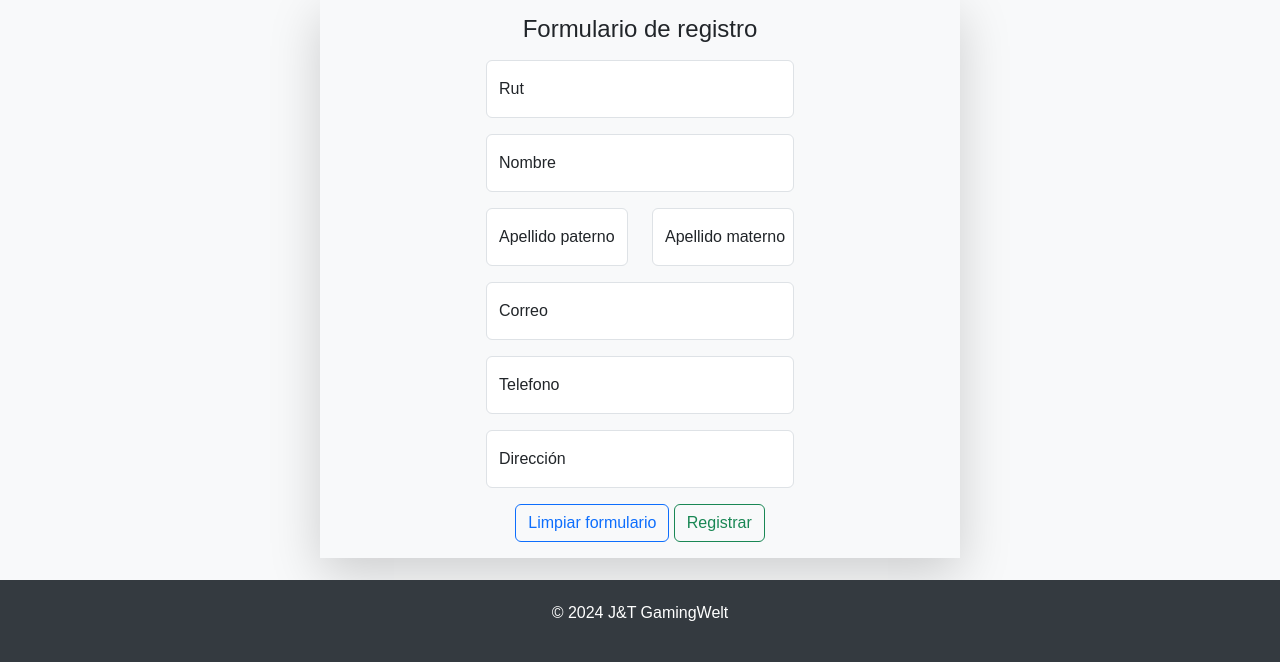
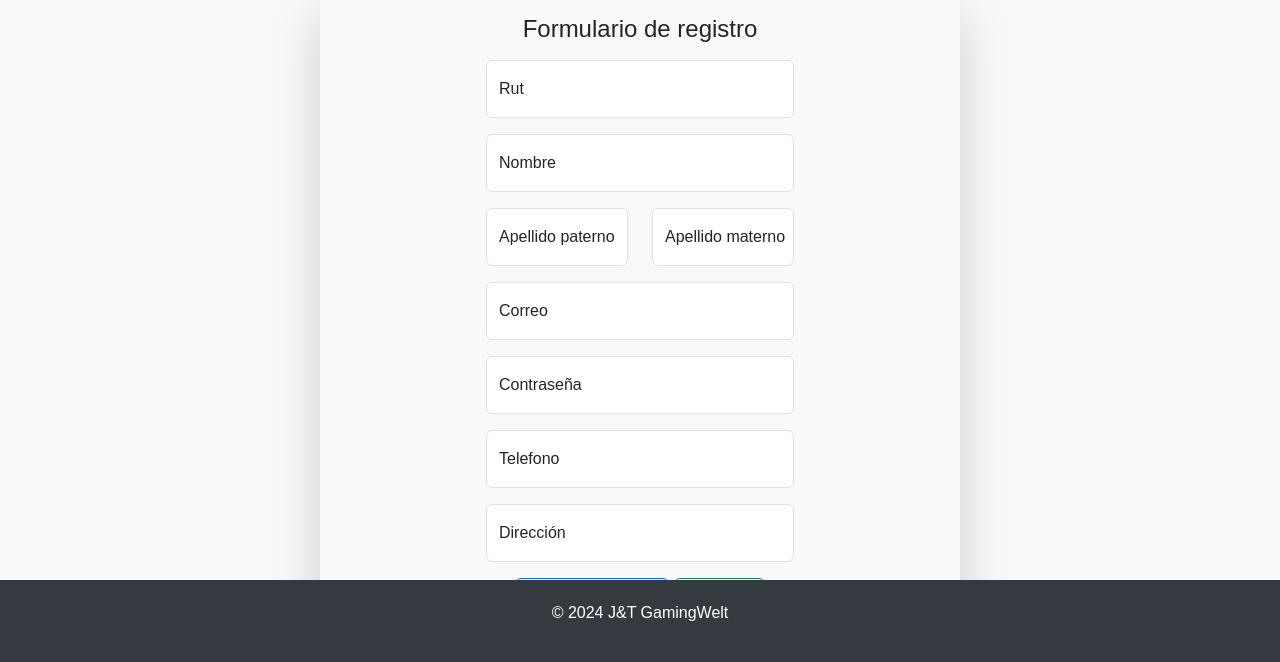
Before and after one commit to BooZhark/Programacion-web-v2, a Django app: page /registro in a window 1280 px wide. Shown: the part 138-800 px from the top of the page. Run offline with Django 5.2, Linux system fonts and the light colour scheme; some libraries are stand-ins or nearby versions.

Commit message:
Registro funciona con la bd

```diff
--- a/Django/JyT/forms.py
+++ b/Django/JyT/forms.py
@@ -6,4 +6,4 @@ from django.forms import ModelForm
 class UsuarioForm(ModelForm):
     class Meta:
         model = Usuario
-        fields = "__all__"
+        fields = ['rut', 'nombre', 'apellido_paterno', 'apellido_materno', 'telefono', 'email','password', 'direccion']
--- a/Django/JyT/models.py
+++ b/Django/JyT/models.py
@@ -1,4 +1,5 @@
 from django.db import models
+from django.contrib.auth.hashers import make_password
 
 # Create your models here.
 class Usuario(models.Model):
@@ -11,6 +12,10 @@ class Usuario(models.Model):
     password = models.CharField(max_length=30)
     direccion = models.CharField(max_length=50, blank=True, null=True)
     activo = models.BooleanField()
+
+    def save(self, *args, **kwargs):
+        self.password = make_password(self.password)
+        super().save(*args, **kwargs)
 
     def __str__(self):
         return (
--- a/Django/JyT/templates/pages/registro.html
+++ b/Django/JyT/templates/pages/registro.html
@@ -1,7 +1,6 @@
 {% load static %}
 <!DOCTYPE html>
 <html lang="en">
-
 <head>
     <meta charset="UTF-8">
     <meta name="viewport" content="width=device-width, initial-scale=1.0">
@@ -9,7 +8,6 @@
     <link rel="stylesheet" href="{% static 'CSS/bootstrap.min.css' %}">
     <link rel="stylesheet" href="{% static 'CSS/style.css' %}">
 </head>
-
 <body>
     <nav class="navbar navbar-expand-lg navbar-dark bg-dark">
         <div class="container-fluid">
@@ -51,59 +49,56 @@
     </nav>
     <div class="container-fluid">
         <div class="row">
-            <form action="" id="formulario" class="col-6 text-center mx-auto shadow-lg mt-5">
+            <form action="{% url 'registro' %}" method="post" id="formulario" class="col-6 text-center mx-auto shadow-lg mt-5" onsubmit="return validarFormulario()">
+                {% csrf_token %}
                 <div class="my-3">
                     <h4>Formulario de registro</h4>
                 </div>
                 <div class="form-floating w-50 mx-auto mb-3">
-                    <input type="text" class="form-control" id="txtRut" name="txtRut" placeholder="Ingrese su rut"
-                        required>
+                    <input type="text" class="form-control" id="txtRut" name="rut" placeholder="Ingrese su rut" required>
                     <label for="txtRut">Rut</label>
                 </div>
                 <div class="form-floating w-50 mx-auto mb-3">
-                    <input type="text" class="form-control" id="txtNombre" name="txtNombre" placeholder="Nombre"
-                        required>
+                    <input type="text" class="form-control" id="txtNombre" name="nombre" placeholder="Nombre" required>
                     <label for="txtNombre">Nombre</label>
                 </div>
                 <div class="row mx-auto">
                     <div class="col mb-3">
                         <div class="form-floating w-50 ms-auto">
-                            <input type="text" class="form-control" id="txtAppaterno" name="txtAppaterno"
-                                placeholder="Apellido paterno" required>
+                            <input type="text" class="form-control" id="txtAppaterno" name="apellido_paterno" placeholder="Apellido paterno" required>
                             <label for="txtAppaterno">Apellido paterno</label>
                         </div>
                     </div>
                     <div class="col mb-3">
                         <div class="form-floating w-50">
-                            <input type="text" class="form-control" id="txtApmaterno" name="txtApmaterno"
-                                placeholder="Apellido materno" required>
+                            <input type="text" class="form-control" id="txtApmaterno" name="apellido_materno" placeholder="Apellido materno" required>
                             <label for="txtApmaterno">Apellido materno</label>
                         </div>
                     </div>
                 </div>
                 <div class="form-floating w-50 mx-auto mb-3">
                     <input type="email" class="form-control" id="email" name="email" placeholder="Correo" required>
-                    <label for="txtMail">Correo</label>
+                    <label for="email">Correo</label>
                 </div>
                 <div class="form-floating w-50 mx-auto mb-3">
-                    <input type="number" class="form-control" id="txtTelefono" name="txtTelefono" placeholder="Telefono"
-                        required>
+                    <input type="password" class="form-control" id="txtPassword" name="password" placeholder="Contraseña" required>
+                    <label for="txtPassword">Contraseña</label>
+                </div>
+                <div class="form-floating w-50 mx-auto mb-3">
+                    <input type="number" class="form-control" id="txtTelefono" name="telefono" placeholder="Telefono" required>
                     <label for="txtTelefono">Telefono</label>
                 </div>
                 <div class="form-floating w-50 mx-auto mb-3">
-                    <input type="text" class="form-control" id="txtDireccion" name="txtDireccion" placeholder="Dirección"
-                        required>
+                    <input type="text" class="form-control" id="txtDireccion" name="direccion" placeholder="Dirección" required>
                     <label for="txtDireccion">Dirección</label>
                 </div>
                 <div id="check"></div>
                 <div class="w-50 mx-auto mb-3">
-                    <button type="button" id="btnEnviar" class="btn btn-outline-primary">Limpiar formulario</button>
-                    <button type="button" id="btnGenerar" class="btn btn-outline-success">Registrar</button>
+                    <button type="reset" id="btnEnviar" class="btn btn-outline-primary">Limpiar formulario</button>
+                    <button type="submit" id="btnGenerar" class="btn btn-outline-success">Registrar</button>
                 </div>
             </form>
-            <!-- Modal -->
-            <div class="modal fade" id="exampleModal" tabindex="-1" aria-labelledby="exampleModalLabel"
-                aria-hidden="true">
+            <div class="modal fade" id="exampleModal" tabindex="-1" aria-labelledby="exampleModalLabel" aria-hidden="true">
                 <div class="modal-dialog">
                     <div class="modal-content">
                         <div class="modal-header">
@@ -126,9 +121,8 @@
             <p>&copy; 2024 J&T GamingWelt</p>
         </div>
     </footer>
-<script src="{% static 'js/jquery-3.7.1.min.js' %}"></script>
-<script src="{% static 'js/bootstrap.bundle.js' %}"></script>
-<script src="{% static 'js/funciones.js' %}"></script>
+    <script src="{% static 'js/jquery-3.7.1.min.js' %}"></script>
+    <script src="{% static 'js/bootstrap.bundle.js' %}"></script>
+    <script src="{% static 'js/funciones.js' %}"></script>
 </body>
-
 </html>
--- a/Django/JyT/views.py
+++ b/Django/JyT/views.py
@@ -1,6 +1,7 @@
 from django.shortcuts import redirect, render, HttpResponse
 from .models import Producto, Usuario
 from .Carrito import Carrito
+from .forms import UsuarioForm
 
 def index(request):
     context = {
@@ -179,3 +180,24 @@ def sbnosotros(request):
 def tarjvideo(request):
     context = {}
     return render(request, "pages/tarjvideo.html", context)
+
+def registro(request):
+    if request.method == 'POST':
+        rut = request.POST.get('rut')
+        nombre = request.POST.get('nombre')
+        apellido_paterno = request.POST.get('apellido_paterno')
+        apellido_materno = request.POST.get('apellido_materno')
+        email = request.POST.get('email')
+        telefono = request.POST.get('telefono')
+        direccion = request.POST.get('direccion')
+        password = request.POST.get('password')
+
+        nuevo_usuario = Usuario(rut=rut, nombre=nombre, apellido_paterno=apellido_paterno,
+                                apellido_materno=apellido_materno, email=email, telefono=telefono,
+                                direccion=direccion, password=password, activo=True)
+        nuevo_usuario.save()
+
+        return redirect('index')
+
+    context = {}
+    return render(request, 'pages/registro.html', context)
```
Also changed, not shown: Django/db.sqlite3, Django/img/productos/imgmouse.jpg (added).
